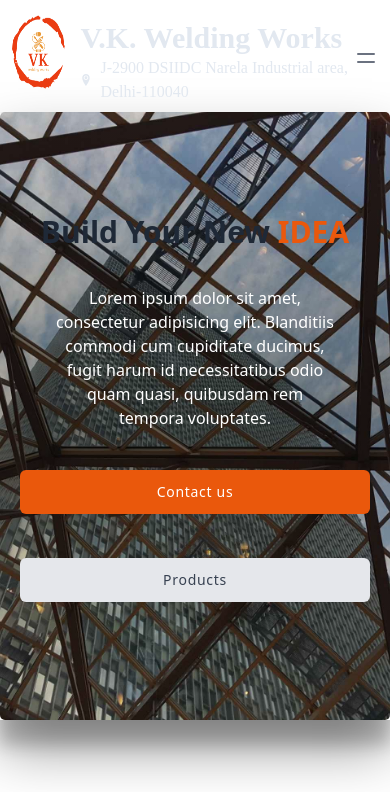
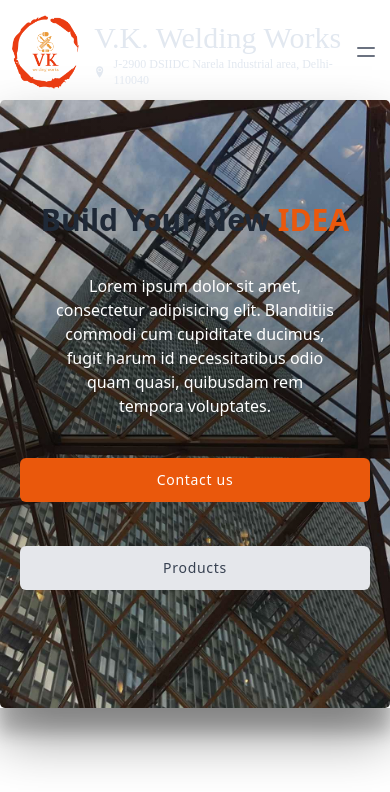
Before and after one commit to Aniket2021448/VK-welding-works, a React (Create React App) app in the folder frontend/: page / in a window 390 px wide. Shown: the top 792 px of the page. Built offline with nearby package versions, Linux system fonts and the light colour scheme; no server answers.

Commit message:
some css changes

```diff
--- a/frontend/src/component/Header.js
+++ b/frontend/src/component/Header.js
@@ -54,12 +54,12 @@ const Header = () => {
                 <Link to={"https://narelacity.com/b-detail.php?b=V.+K.+WELDING+WORKS&n=357&nat=INDUSTRY&cat=MANUFACTURING&ref=bdet"}
                   target='_blank'
                 >
-                  <div className={`text-slate-200 ${isOpen || isMobileView ? 'text-3xl' : 'text-3xl'} font-bold leading-right`} style={{ fontFamily: 'VintageFont', paddingBottom: '0px', paddingTop: '8px' }}>
+                  <div className={`text-slate-200 ${isOpen || isMobileView ? 'text-3xl' : 'text-3xl'} font-base leading-right`} style={{ fontFamily: 'VintageFont', paddingBottom: '0px', paddingTop: '8px' }}>
                     V.K. Welding Works
                   </div>
                 </Link>
                 <Link to={"https://goo.gl/maps/7dz3Uk3sTTX5kYmg6"} target='_blank'>
-                  <div className={`text-slate-200 ${isOpen || isMobileView ? 'text-s' : 'text-base'} flex items-center`} style={{ fontFamily: 'VintageFont' }}>
+                  <div className={`text-slate-200 ${isOpen || isMobileView ? 'text-xs' : 'text-base'} flex items-center`} style={{ fontFamily: 'VintageFont' }}>
                     <ImLocation2 className="mr-2" />
                     <div>J-2900 DSIIDC Narela Industrial area, Delhi-110040</div>
                   </div>
```
